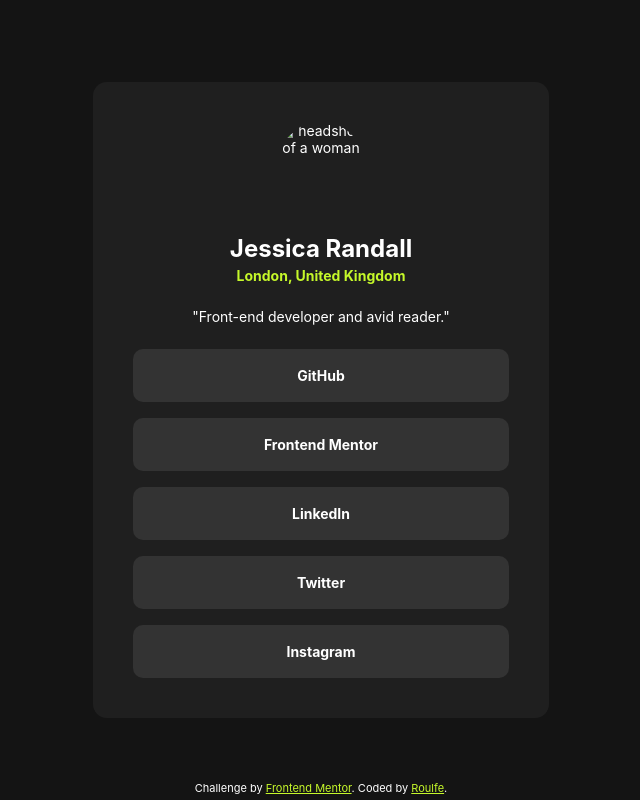
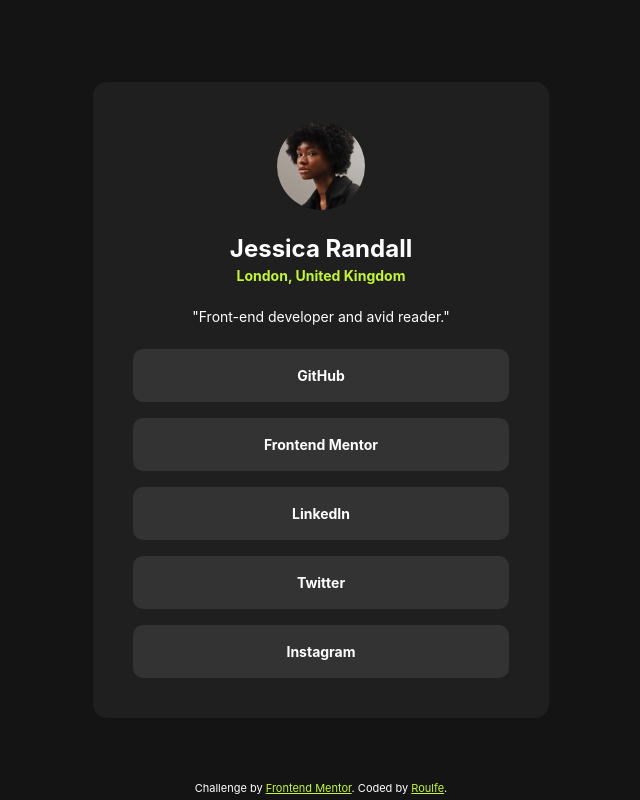
Before and after one commit to roulfe/social-links-profile-main, a plain HTML site: page index.html in a window 1280 px wide. Shown: the whole page, without its empty margins (319-959 px from the left). Drawn offline with Linux system fonts and the light colour scheme; the site is published under a folder, as on GitHub Pages, so addresses that start at the root find nothing.

Commit message:
Fixed profile picture image not showing up on GitHub Pages

```diff
--- a/index.html
+++ b/index.html
@@ -14,7 +14,7 @@
   <main>
       <!-- Had no clue how to center this "card" div, still don't know if what I did was right -->
       <div class="card">
-        <img class="profile-picture" src="/assets/images/avatar-jessica.jpeg" alt="headshot of a woman">
+        <img class="profile-picture" src="assets/images/avatar-jessica.jpeg" alt="headshot of a woman">
 
         <div class="copy">
           <!-- Did not know weather to makes these h1/h2/h3 elements or just p elements. -->
```
